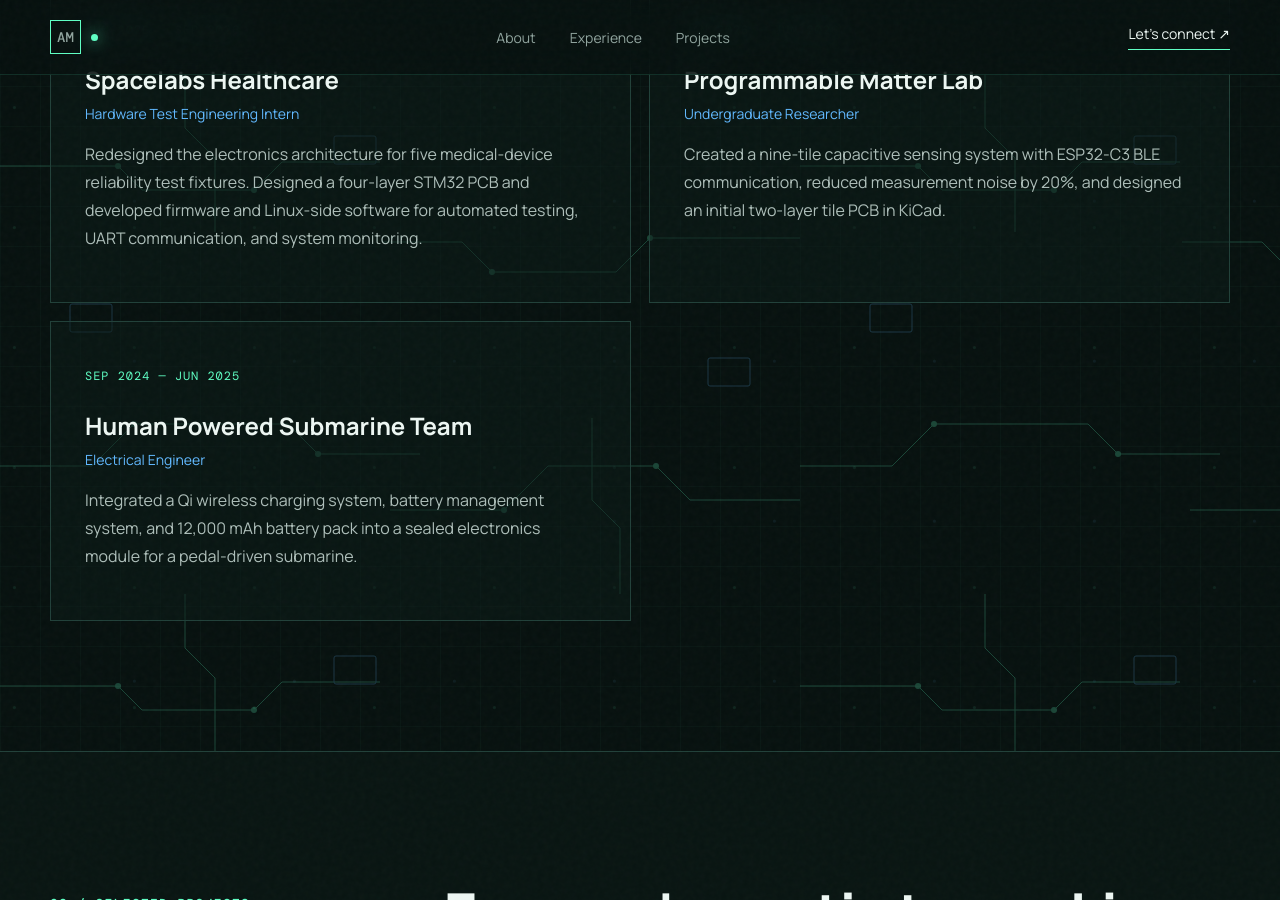
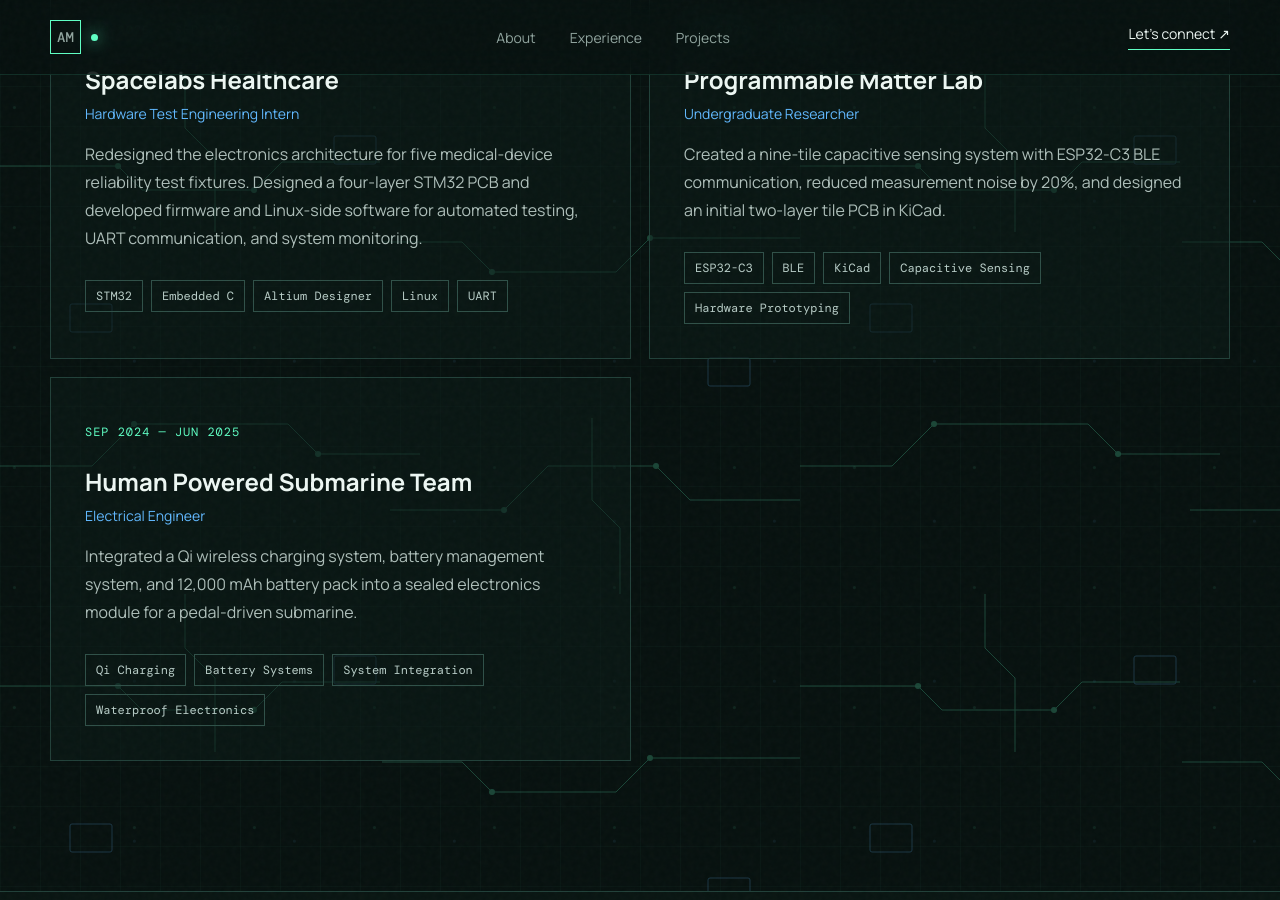
Before and after one commit to AdityaManivel/AdityaManivel.github.io, a Jekyll site: the page index.html, which Jekyll copies as it is, in a window 1280 px wide and 900 px high, scrolled down 2314 px. Built offline with Jekyll 4.4.1, drawn with Linux system fonts in a browser that asks for light colours; some web fonts are replaced.

Commit message:
Highlight key skills for each experience

```diff
--- a/index.html
+++ b/index.html
@@ -84,9 +84,9 @@
         </div>
       </article>
       <div class="experience-grid">
-        <article class="exp-card reveal"><p>JUN 2026 — SEP 2026</p><h3>Spacelabs Healthcare</h3><span>Hardware Test Engineering Intern</span><p>Redesigned the electronics architecture for five medical-device reliability test fixtures. Designed a four-layer STM32 PCB and developed firmware and Linux-side software for automated testing, UART communication, and system monitoring.</p></article>
-        <article class="exp-card reveal"><p>JAN 2026 — JUN 2026</p><h3>Programmable Matter Lab</h3><span>Undergraduate Researcher</span><p>Created a nine-tile capacitive sensing system with ESP32-C3 BLE communication, reduced measurement noise by 20%, and designed an initial two-layer tile PCB in KiCad.</p></article>
-        <article class="exp-card reveal"><p>SEP 2024 — JUN 2025</p><h3>Human Powered Submarine Team</h3><span>Electrical Engineer</span><p>Integrated a Qi wireless charging system, battery management system, and 12,000 mAh battery pack into a sealed electronics module for a pedal-driven submarine.</p></article>
+        <article class="exp-card reveal"><p>JUN 2026 — SEP 2026</p><h3>Spacelabs Healthcare</h3><span>Hardware Test Engineering Intern</span><p>Redesigned the electronics architecture for five medical-device reliability test fixtures. Designed a four-layer STM32 PCB and developed firmware and Linux-side software for automated testing, UART communication, and system monitoring.</p><div class="tags"><span>STM32</span><span>Embedded C</span><span>Altium Designer</span><span>Linux</span><span>UART</span></div></article>
+        <article class="exp-card reveal"><p>JAN 2026 — JUN 2026</p><h3>Programmable Matter Lab</h3><span>Undergraduate Researcher</span><p>Created a nine-tile capacitive sensing system with ESP32-C3 BLE communication, reduced measurement noise by 20%, and designed an initial two-layer tile PCB in KiCad.</p><div class="tags"><span>ESP32-C3</span><span>BLE</span><span>KiCad</span><span>Capacitive Sensing</span><span>Hardware Prototyping</span></div></article>
+        <article class="exp-card reveal"><p>SEP 2024 — JUN 2025</p><h3>Human Powered Submarine Team</h3><span>Electrical Engineer</span><p>Integrated a Qi wireless charging system, battery management system, and 12,000 mAh battery pack into a sealed electronics module for a pedal-driven submarine.</p><div class="tags"><span>Qi Charging</span><span>Battery Systems</span><span>System Integration</span><span>Waterproof Electronics</span></div></article>
       </div>
     </section>
 
```
